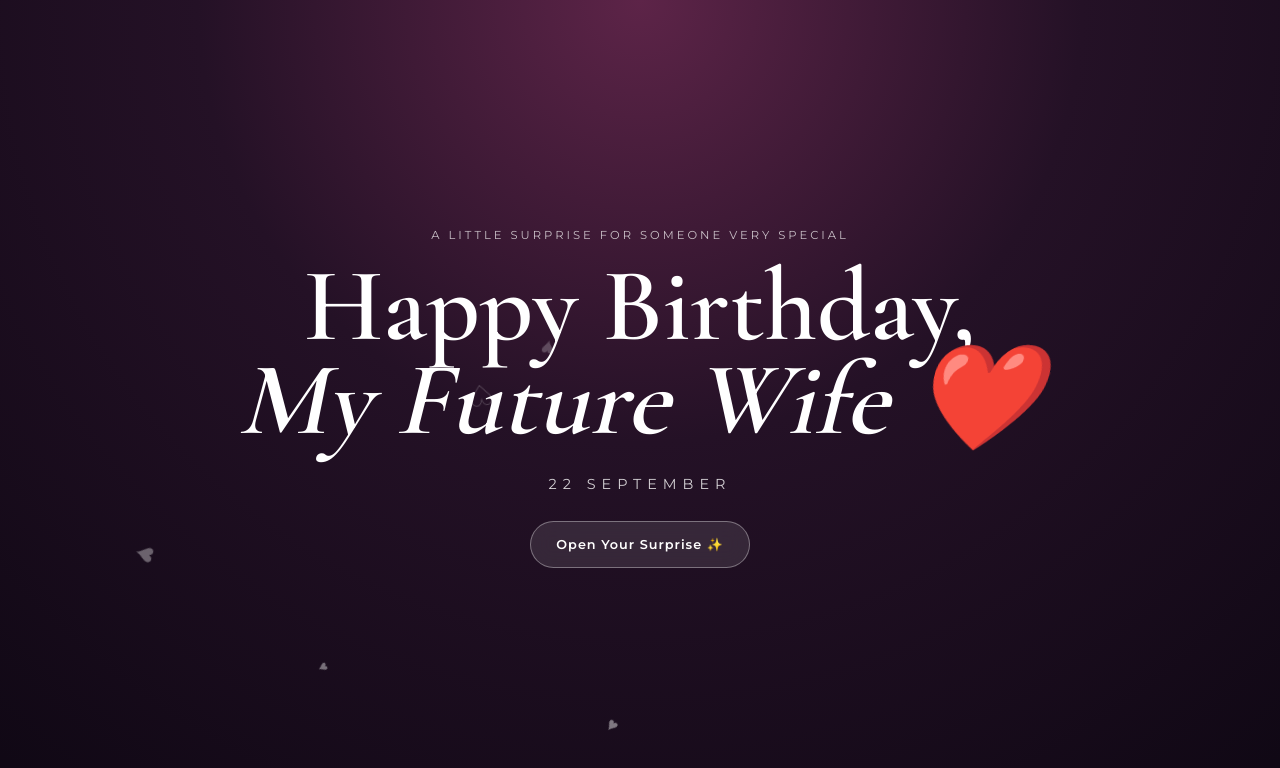
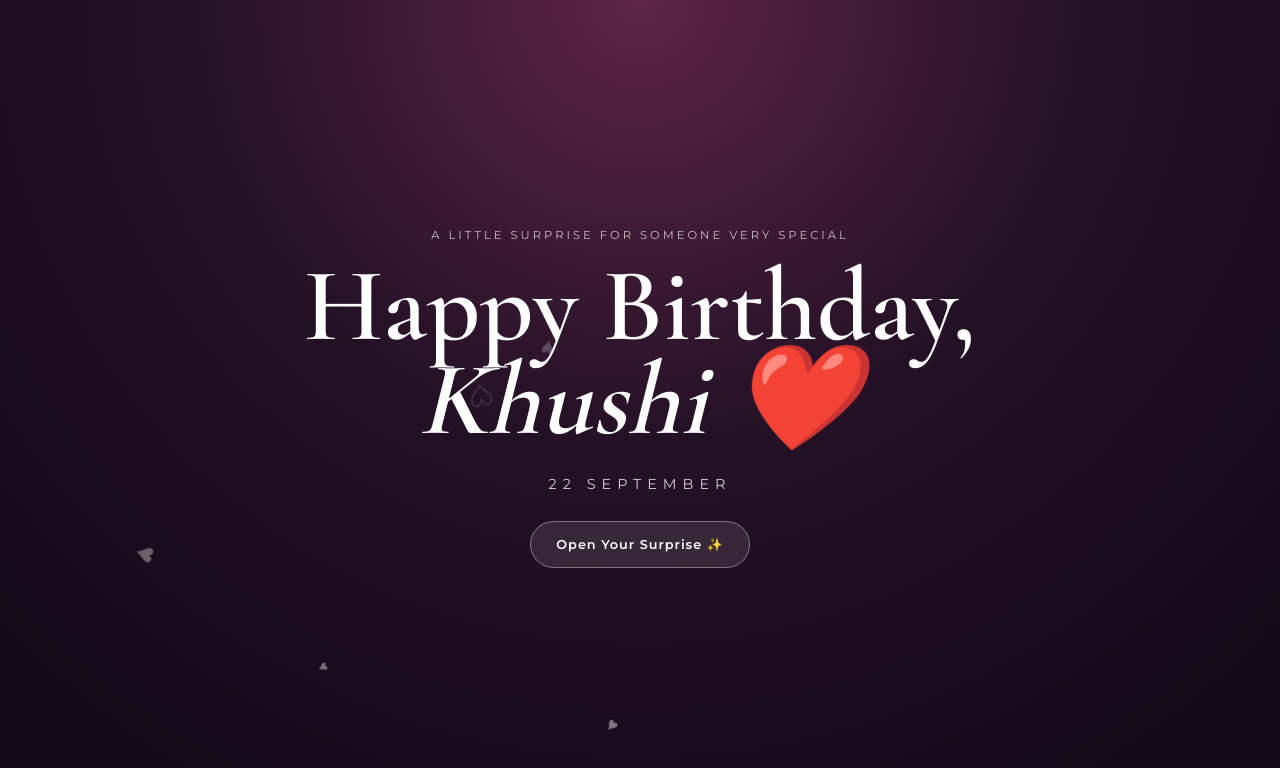
Before and after one commit to Aman26900/Khushi, a plain HTML site: page index.html in a window 1280 px wide. Drawn offline with nearby package versions, Linux system fonts and the light colour scheme.

Commit message:
updated birthday_surprise code

```diff
--- a/index.html
+++ b/index.html
@@ -12,7 +12,7 @@
   <main>
     <section class="hero">
       <p class="eyebrow">A little surprise for someone very special</p>
-      <h1>Happy Birthday,<br><span>My Future Wife ❤️</span></h1>
+      <h1>Happy Birthday,<br><span>Khushi ❤️</span></h1>
       <p class="subtitle">22 September</p>
       <button id="openBtn">Open Your Surprise ✨</button>
     </section>
```
Also changed, not shown: 1 other file.
